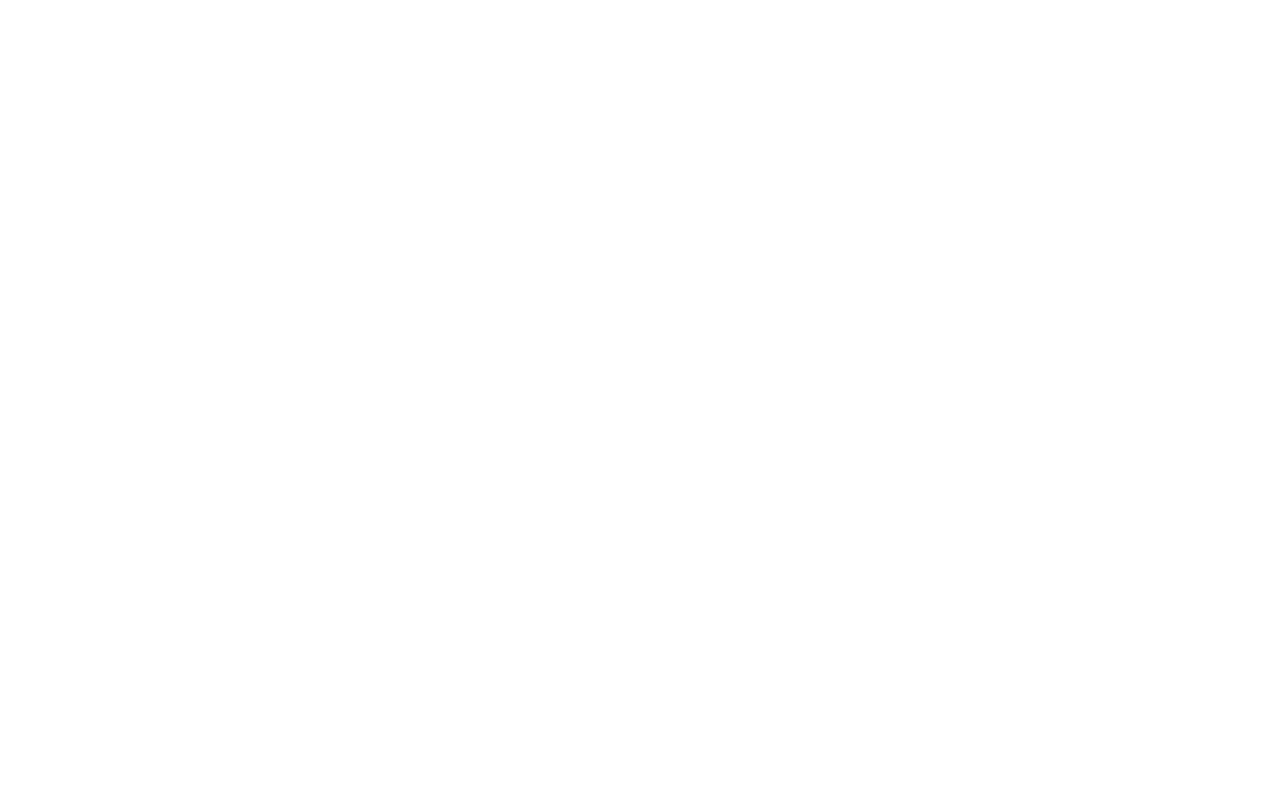
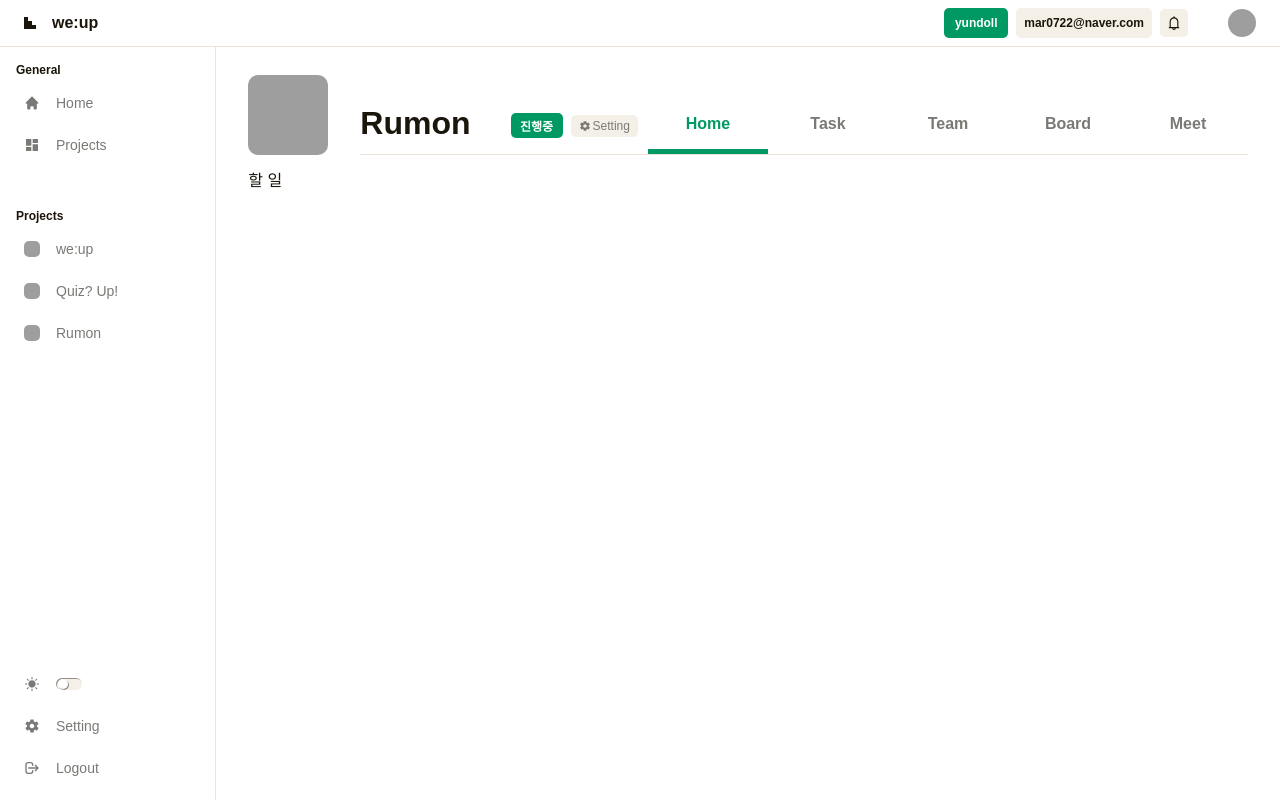
Before and after one commit to 2025IR/WeUp_FE, a React (Vite) app: page /project/1/task in a window 1280 px wide. Before the commit this address had no page. Built offline with nearby package versions, Linux system fonts and the light colour scheme; grey boxes are pictures that could not be loaded; a web font is replaced by a local one.

Commit message:
fix: Task 페이지 추가 및 라우터 수정

```diff
--- /dev/null
+++ b/src/pages/project/Task/index.tsx
@@ -0,0 +1,5 @@
+const Task = () => {
+  return <div>할 일</div>;
+};
+
+export default Task;
--- a/src/routes/routes.tsx
+++ b/src/routes/routes.tsx
@@ -12,6 +12,7 @@ import PostWrite from "../pages/project/Board/PostWrite";
 import Meeting from "../pages/project/Meet/Meeting";
 import AppLayout from "../components/layout/appLayout/AppLayout";
 import PublicLayout from "@/components/layout/publicLayout/PublicLayout";
+import Task from "@/pages/project/Task";
 
 const routes: RouteObject[] = [
   {
@@ -38,7 +39,8 @@ const routes: RouteObject[] = [
         path: "project/:projectId",
         element: <ProjectLayout />,
         children: [
-          { path: "", element: <Home /> },
+          { path: "home", element: <Home /> },
+          { path: "task", element: <Task /> },
           { path: "team", element: <Team /> },
           { path: "board", element: <Board /> },
           { path: "meet", element: <Meet /> },
```
